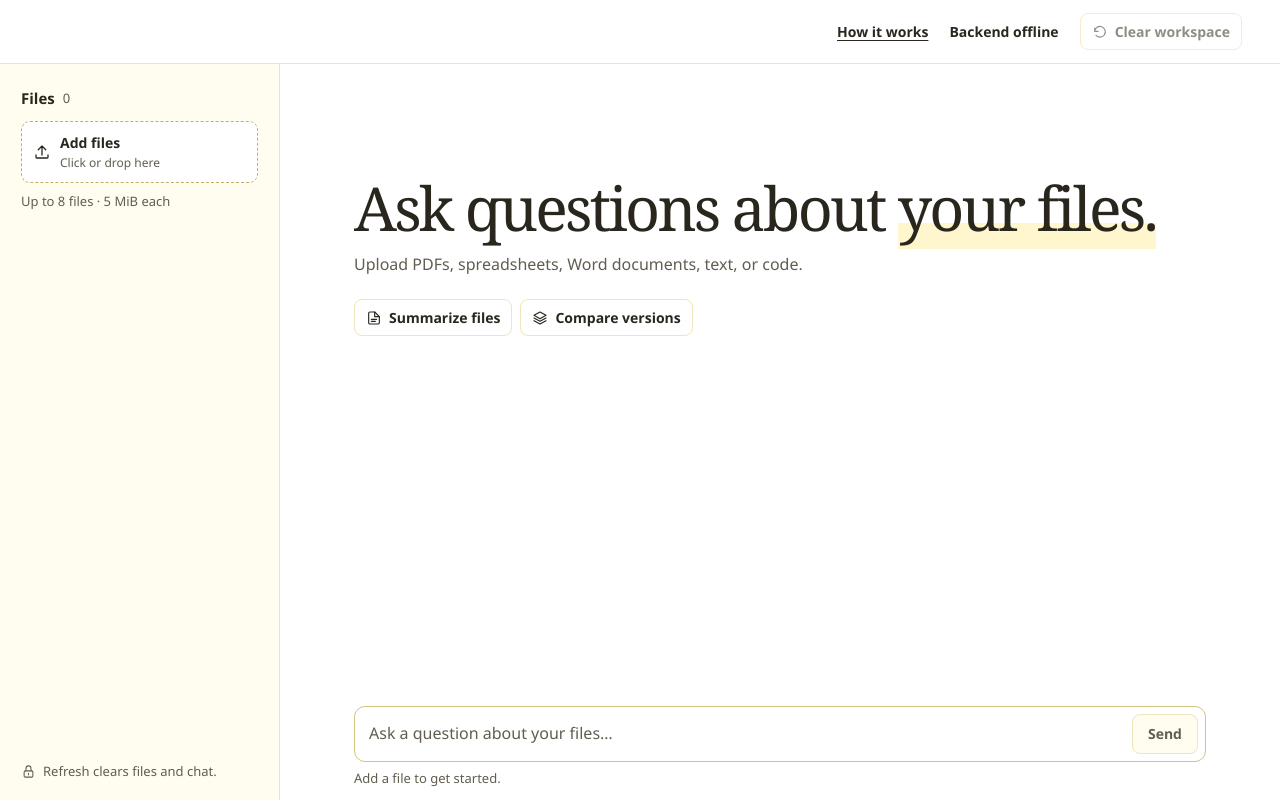
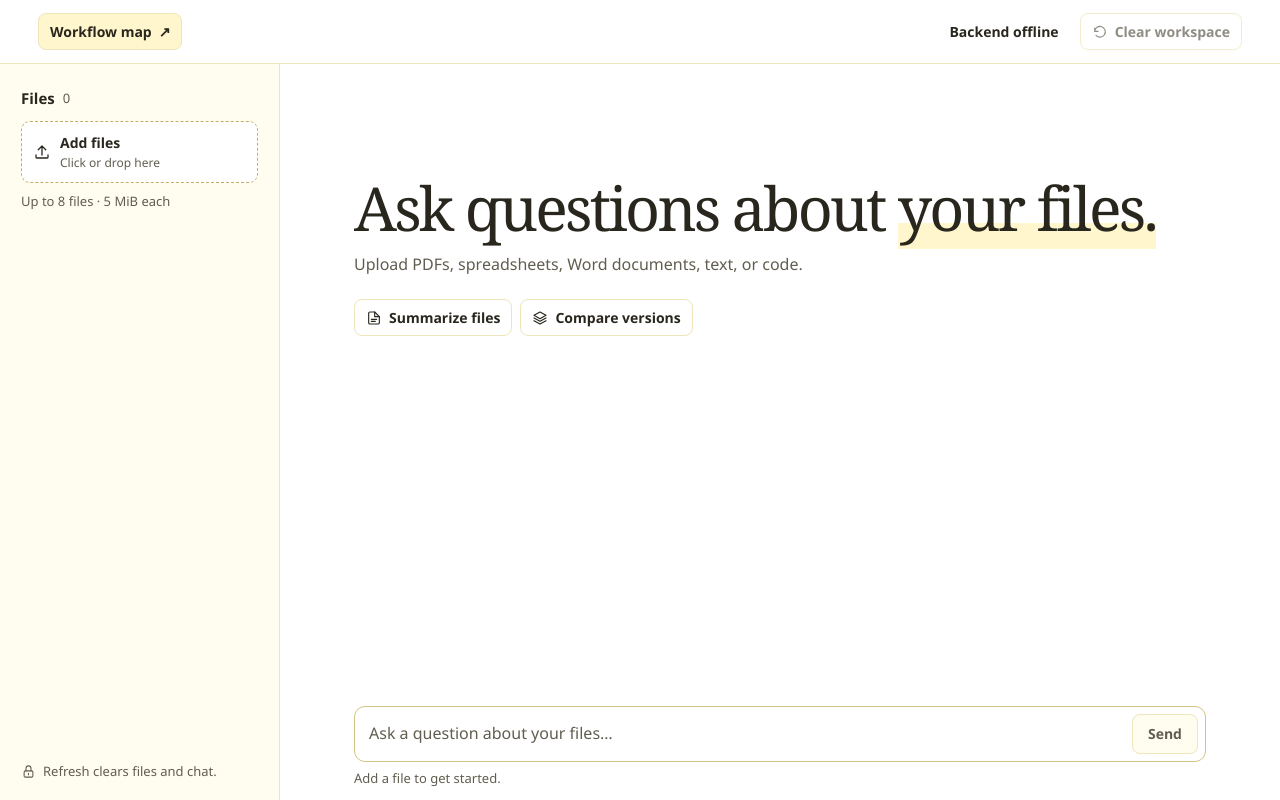
Before and after one commit to VedantS28/folio-query, a website: page frontend/index.html in a window 1280 px wide. Drawn offline with Linux system fonts and the light colour scheme; no server answers.

Commit message:
Make the workflow map easy to find

```diff
--- a/frontend/index.html
+++ b/frontend/index.html
@@ -21,8 +21,8 @@
     <symbol id="i-close" viewBox="0 0 24 24"><path d="m6 6 12 12M6 18 18 6"/></symbol>
   </svg>
   <header class="workspace-bar">
+    <a class="workflow-link workflow-entry" href="/workflow.html" target="_blank" rel="noopener">Workflow map <span aria-hidden="true">↗</span><span class="sr-only"> (opens in a new tab)</span></a>
     <div class="workspace-actions">
-      <a class="workflow-link" href="/workflow.html" target="_blank" rel="noopener">How it works<span class="sr-only"> (opens in a new tab)</span></a>
       <span id="connection" class="connection" role="status"><i></i> Connecting</span>
       <button class="clear-button" id="clear-workspace" type="button" disabled><svg aria-hidden="true"><use href="#i-reset"/></svg>Clear workspace</button>
     </div>
--- a/frontend/styles.css
+++ b/frontend/styles.css
@@ -227,6 +227,24 @@ svg { width: 18px; height: 18px; flex: none; fill: none; stroke: currentColor; s
   font-weight: 600;
   text-underline-offset: 3px;
 }
+.workflow-entry {
+  display: inline-flex;
+  align-items: center;
+  gap: 7px;
+  min-height: 37px;
+  flex: none;
+  margin-right: auto;
+  padding: 7px 11px;
+  border: 1px solid var(--border);
+  border-radius: 8px;
+  background: var(--soft);
+  text-decoration: none;
+}
+.workflow-entry:hover { background: var(--yellow); }
+@media (max-width: 390px) {
+  .workspace-bar:has(.workflow-entry) { flex-wrap: wrap; gap: 7px; }
+  .workflow-entry { padding-inline: 8px; }
+}
 .workflow-page { display: block; background: var(--pale); }
 .workflow-main { max-width: 800px; margin: auto; padding: clamp(28px, 6vw, 64px) clamp(18px, 4vw, 40px); }
 .workflow-main h1 { margin: 0; font-size: clamp(2rem, 5vw, 3.25rem); line-height: 1.1; }
```
